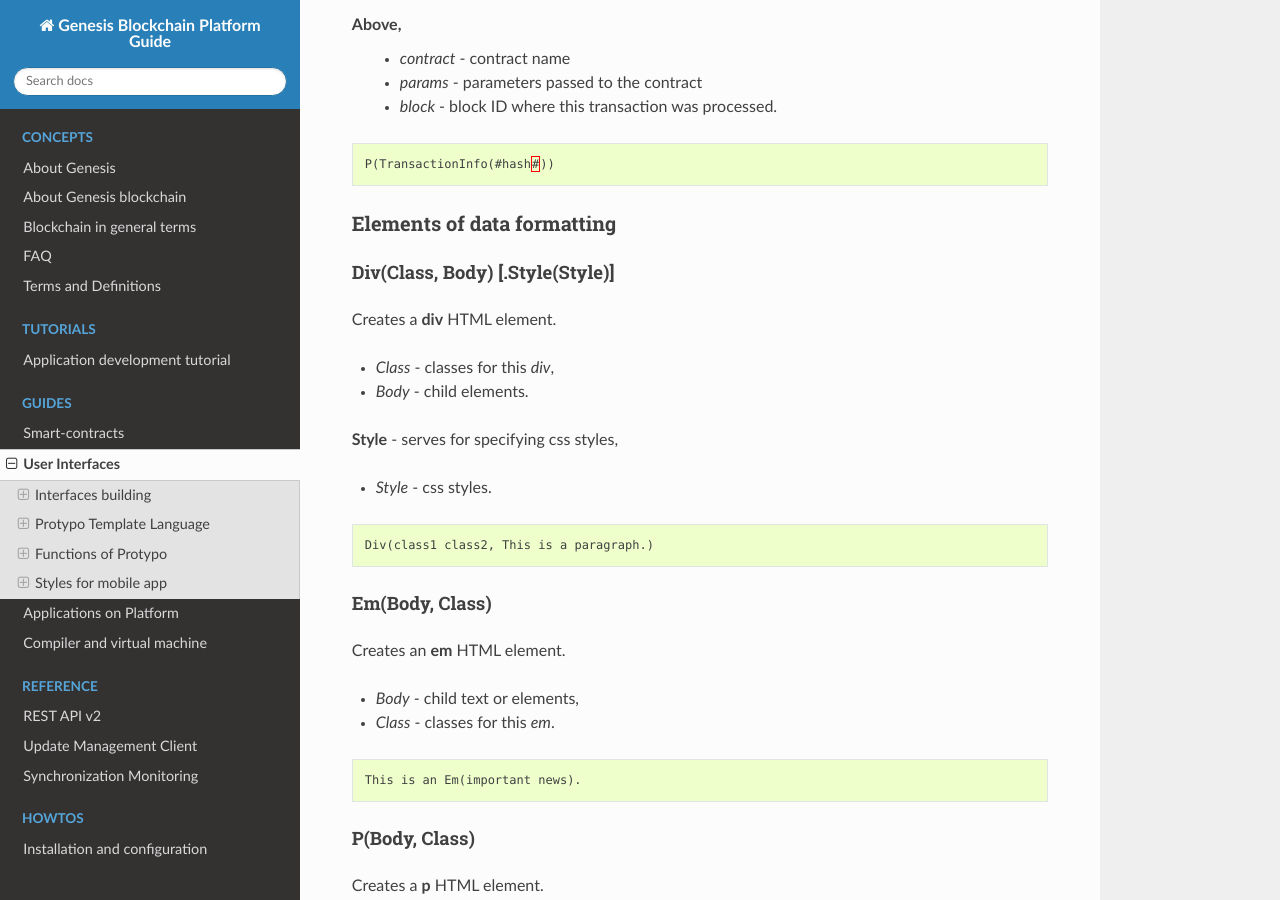
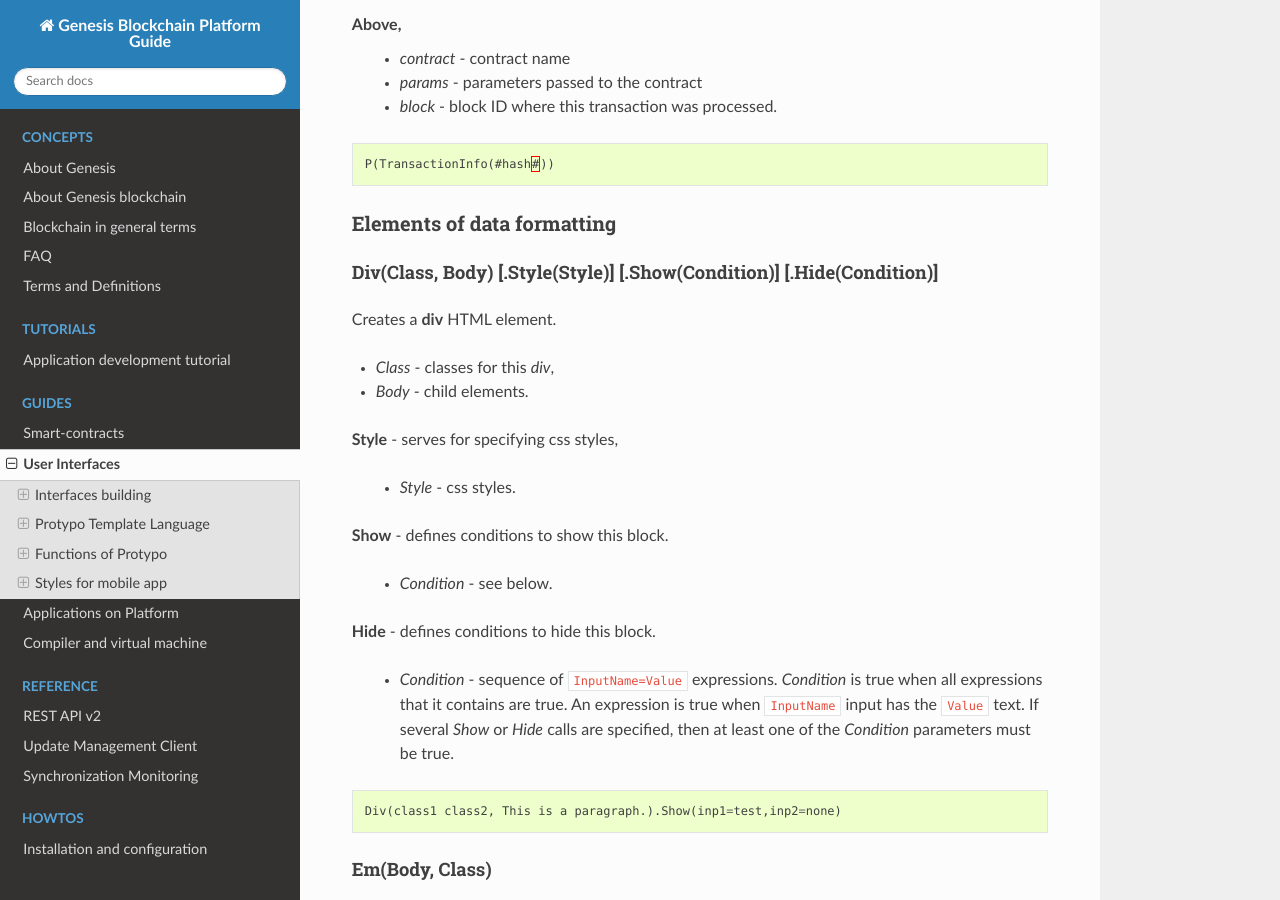
Before and after one commit to AplaProject/apla-docs-en, a Sphinx documentation site: the page built from source/topics/templates2.rst, in a window 1280 px wide and 900 px high, scrolled down 15133 px. Built offline with Sphinx 7.4.7 and the Read the Docs theme 2.0.0, drawn with Linux system fonts in a browser that asks for light colours.

Commit message:
Added Show and Hide to Div

```diff
--- a/source/topics/templates2.rst
+++ b/source/topics/templates2.rst
@@ -618,8 +618,8 @@
 ---------------------------
 
 
-Div(Class, Body) [.Style(Style)]
-""""""""""""""""""""""""""""""""
+Div(Class, Body) [.Style(Style)] [.Show(Condition)] [.Hide(Condition)]
+""""""""""""""""""""""""""""""""""""""""""""""""""""""""""""""""""""""
 
 Creates a **div** HTML element.
 
@@ -628,11 +628,19 @@
 
 **Style** - serves for specifying css styles,
 
-* *Style* - css styles.
+  * *Style* - css styles.
+
+**Show** - defines conditions to show this block.
+
+  * *Condition* - see below.
+
+**Hide** - defines conditions to hide this block.
+
+  * *Condition* - sequence of ``InputName=Value`` expressions. *Condition* is true when all expressions that it contains are true. An expression is true when ``InputName`` input has the ``Value`` text. If several *Show* or *Hide* calls are specified, then at least one of the *Condition* parameters must be true.
 
 .. code:: js
 
-      Div(class1 class2, This is a paragraph.)
+    Div(class1 class2, This is a paragraph.).Show(inp1=test,inp2=none)
 
 
 Em(Body, Class)
```
